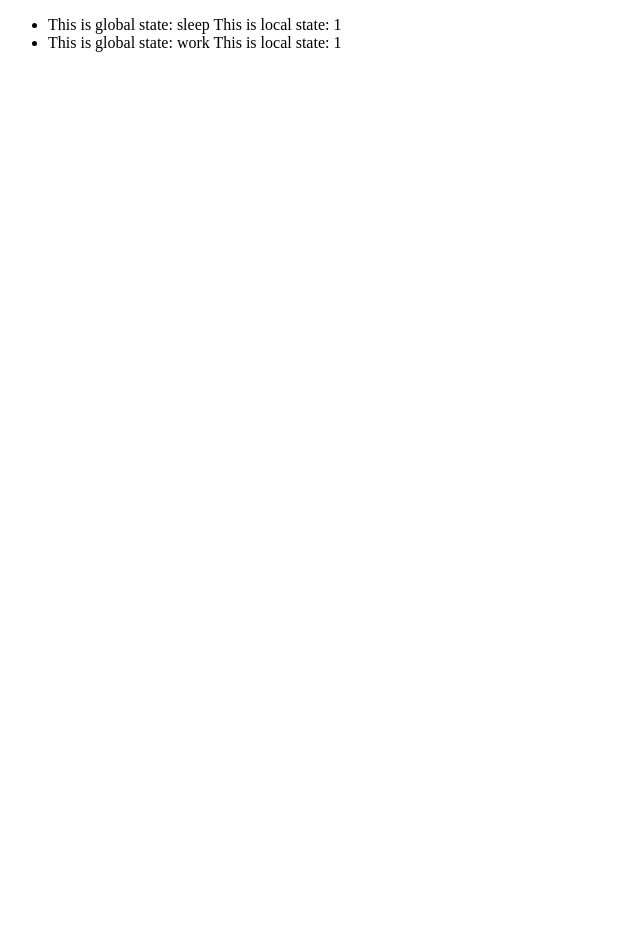
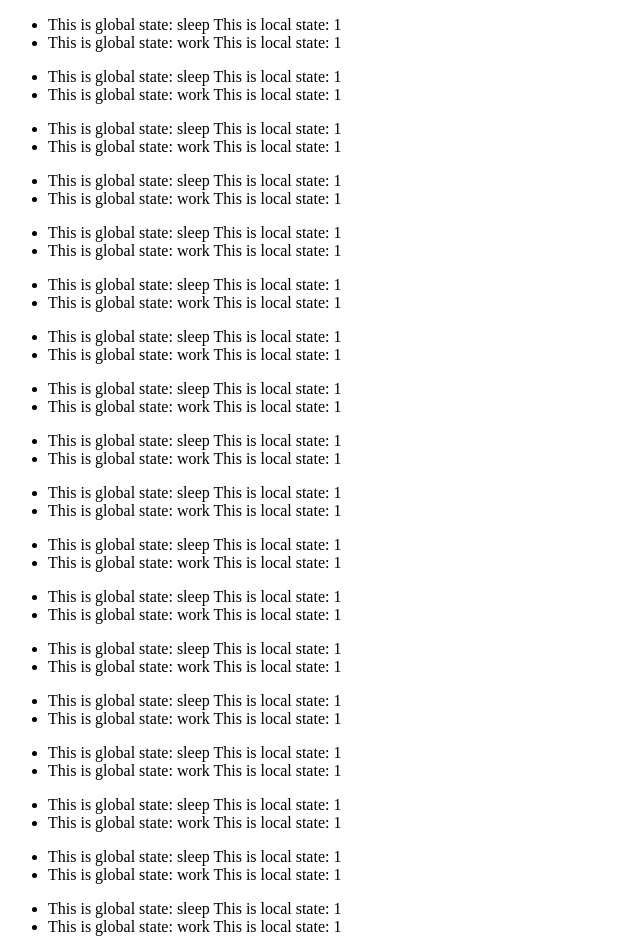
Before and after one commit to regularjs/regular-devtools, a browser extension: page example/todo.html in a window 1280 px wide. Shown: the whole page, without its empty margins (0-640 px from the left). Before the commit the page ends 800 px from the top, so only its background shows below. Drawn offline with Linux system fonts and the light colour scheme.

```diff
--- a/devtools.css
+++ b/devtools.css
@@ -294,7 +294,7 @@
 }
 
 .sidebar-header {
-	font-size: 20px;
+	font-size: 15px;
 	line-height: 30px;
 	display: flex;
 }
--- a/example/todo.js
+++ b/example/todo.js
@@ -18,3 +18,55 @@
 var app = new TodoMVC({
     data: {todos: todos}
 }).$inject("#todoapp")
+
+new TodoMVC({
+    data: {todos: todos}
+}).$inject(document.body);
+new TodoMVC({
+    data: {todos: todos}
+}).$inject(document.body);
+new TodoMVC({
+    data: {todos: todos}
+}).$inject(document.body);
+new TodoMVC({
+    data: {todos: todos}
+}).$inject(document.body);
+new TodoMVC({
+    data: {todos: todos}
+}).$inject(document.body);
+new TodoMVC({
+    data: {todos: todos}
+}).$inject(document.body);
+new TodoMVC({
+    data: {todos: todos}
+}).$inject(document.body);
+new TodoMVC({
+    data: {todos: todos}
+}).$inject(document.body);
+new TodoMVC({
+    data: {todos: todos}
+}).$inject(document.body);
+new TodoMVC({
+    data: {todos: todos}
+}).$inject(document.body);
+new TodoMVC({
+    data: {todos: todos}
+}).$inject(document.body);
+new TodoMVC({
+    data: {todos: todos}
+}).$inject(document.body);
+new TodoMVC({
+    data: {todos: todos}
+}).$inject(document.body);
+new TodoMVC({
+    data: {todos: todos}
+}).$inject(document.body);
+new TodoMVC({
+    data: {todos: todos}
+}).$inject(document.body);
+new TodoMVC({
+    data: {todos: todos}
+}).$inject(document.body);
+new TodoMVC({
+    data: {todos: todos}
+}).$inject(document.body);
```
Also changed, not shown: frontend/inject.js (+10 -10 lines).
